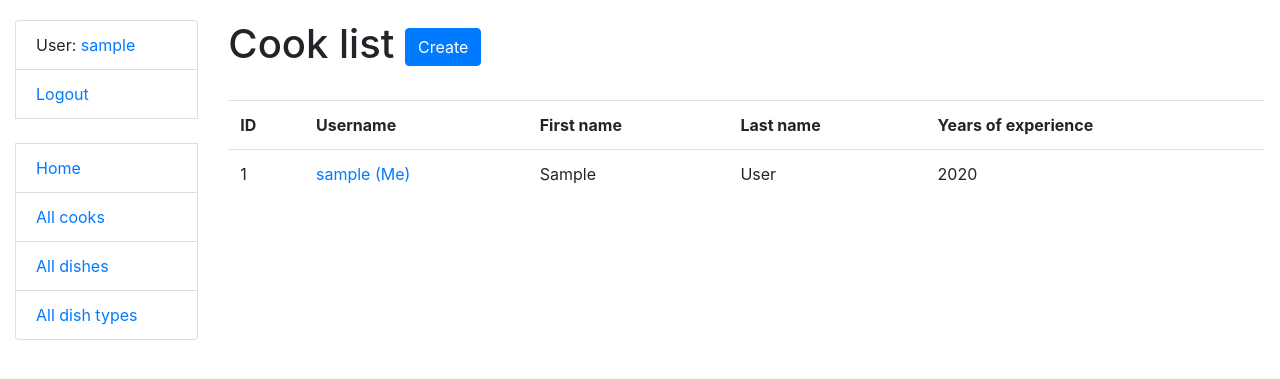
After one commit to svitlana-savikhina/restaurant-kitchen-service, a Django app: page /cooks/ in a window 1280 px wide. The commit adds this page. Shown: the top 379 px of the page. Run offline with Django 4.2, Linux system fonts and the light colour scheme; a user stored in the database is signed in; tables that the repository leaves empty hold one stand-in row (values such as "Sample post").

Commit message:
Create CookListView and cook_list.html, edit urls.py and sidebar.html

```diff
--- a/kitchen/urls.py
+++ b/kitchen/urls.py
@@ -1,10 +1,13 @@
 from django.urls import path
 
-from kitchen.views import index
+from kitchen.views import index, CookListView
 
 urlpatterns = [
     path("", index, name="index"),
-    ]
-
+    path(
+        "cooks/", CookListView.as_view(),
+        name="cook-list",
+    ),
+]
 
 app_name = "kitchen"
--- a/kitchen/views.py
+++ b/kitchen/views.py
@@ -21,3 +21,8 @@ def index(request):
     }
 
     return render(request, "kitchen/index.html", context=context)
+
+
+class CookListView(LoginRequiredMixin, generic.ListView):
+    model = Cook
+    paginate_by = 4
--- a/templates/includes/sidebar.html
+++ b/templates/includes/sidebar.html
@@ -8,8 +8,8 @@
 
   <br>
 
-  <li class="list-group-item"><a href="#">Home</a></li>
-  <li class="list-group-item"><a href="#">All cooks</a></li>
+  <li class="list-group-item"><a href="{% url 'kitchen:index' %}">Home</a></li>
+  <li class="list-group-item"><a href="{% url 'kitchen:cook-list' %}">All cooks</a></li>
   <li class="list-group-item"><a href="#">All dishes</a></li>
   <li class="list-group-item"><a href="#">All dish types</a></li>
 </ul>
--- /dev/null
+++ b/templates/kitchen/cook_list.html
@@ -0,0 +1,35 @@
+{% extends "base.html" %}
+
+{% block content %}
+  <h1>
+    Cook list
+    <a href="#" class="btn btn-primary link-to-page">
+      Create
+    </a>
+  </h1>
+  <br>
+{% if cook_list %}
+
+  <table class="table">
+  <tr>
+    <th>ID</th>
+    <th>Username</th>
+    <th>First name</th>
+    <th>Last name</th>
+    <th>Years of experience</th>
+  </tr>
+  {% for cook in cook_list %}
+  <tr>
+
+    <td>{{ cook.id }}</td>
+    <td><a href="{{ cook.get_absolute_url }}">{{ cook.username }} {% if user == cook %}(Me) {% endif %}</a></td>
+    <td>{{ cook.first_name }}</td>
+    <td>{{ cook.last_name }}</td>
+    <td>{{ cook.years_of_experience }}</td>
+  </tr>
+{% endfor %}
+</table>
+{% else %}
+<p>There are no cooks in this service</p>
+{% endif %}
+{% endblock %}
```
